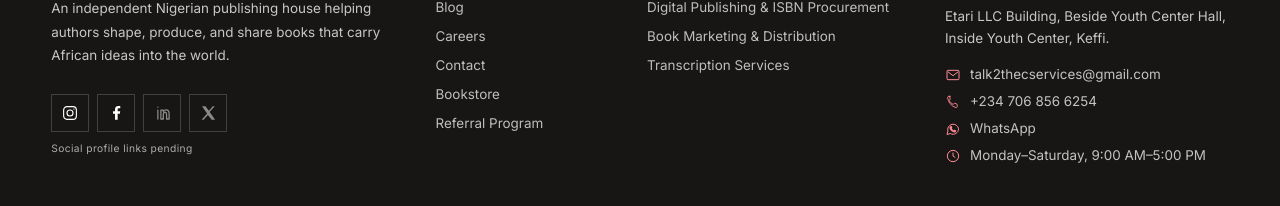
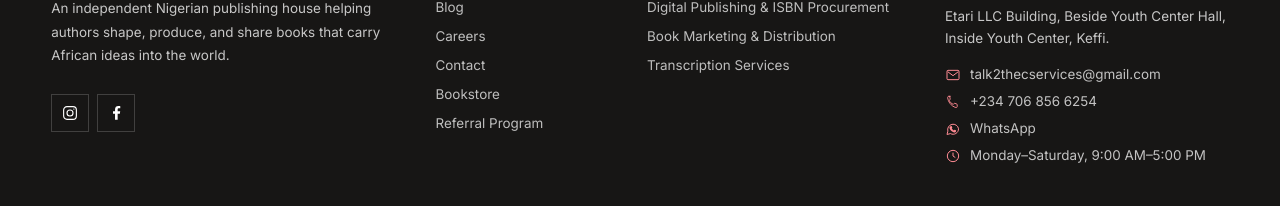
Before and after one commit to thecpublishers/thecDEEP, a React (Vite) app: page / in a window 1280 px wide. Shown: the part 9828-10034 px from the top of the page. Built offline with nearby package versions, Linux system fonts and the light colour scheme.

Commit message:
Show only active official social media links

```diff
--- a/src/components/Footer.tsx
+++ b/src/components/Footer.tsx
@@ -4,11 +4,9 @@ import { services } from '../content/services';
 import { Icon, type IconName } from './Icon';
 import { Logo } from './Logo';
 
-const socialItems: Array<{ label: string; icon: IconName; url: string | null }> = [
+const socialItems: Array<{ label: string; icon: IconName; url: string }> = [
   { label: 'Instagram', icon: 'instagram', url: site.social.instagram },
   { label: 'Facebook', icon: 'facebook', url: site.social.facebook },
-  { label: 'LinkedIn', icon: 'linkedin', url: site.social.linkedin },
-  { label: 'X', icon: 'x', url: site.social.x },
 ];
 
 export function Footer() {
@@ -26,8 +24,7 @@ export function Footer() {
               books that carry African ideas into the world.
             </p>
             <div className="footer-social" aria-label="Social media">
-              {socialItems.map((item) =>
-                item.url ? (
+              {socialItems.map((item) => (
                 <a
                   key={item.label}
                   href={item.url}
@@ -38,18 +35,7 @@ export function Footer() {
                 >
                   <Icon name={item.icon} size={18} />
                 </a>
-                ) : (
-                  <span
-                    key={item.label}
-                    className="social-icon social-icon--pending"
-                    aria-label={`${item.label} profile link pending`}
-                    title={`${item.label} profile link pending`}
-                  >
-                    <Icon name={item.icon} size={18} />
-                  </span>
-                ),
-              )}
-              <span className="footer-social__note">Social profile links pending</span>
+              ))}
             </div>
           </div>
 
```
Lines whose indentation alone changed are shown as unchanged.
